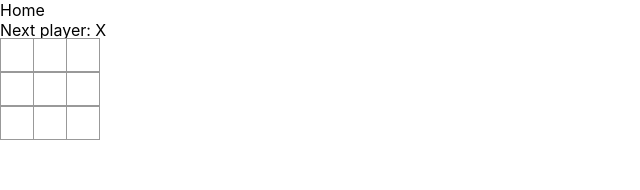
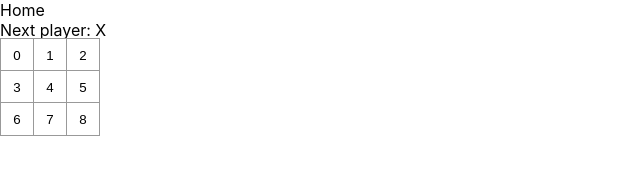
Before and after one commit to aShunyaOtsuki/react-tutorial, a React (Create React App) app in the folder my-app/: page /home in a window 1280 px wide. Shown: the top 190 px of the page, without its empty margins (0-640 px from the left). Built offline with nearby package versions, Linux system fonts and the light colour scheme.

Commit message:
imp: use props

```diff
--- a/my-app/src/Home.tsx
+++ b/my-app/src/Home.tsx
@@ -1,5 +1,9 @@
-const Square = () => {
-  return <button className="square"></button>;
+const Square = ({ value }: { value: number }) => {
+  return (
+    <button className="square" onClick={() => console.log("click")}>
+      {value}
+    </button>
+  );
 };
 
 const Board = () => {
@@ -9,19 +13,19 @@ const Board = () => {
     <div>
       <div className="status">{status}</div>
       <div className="board-row">
-        <Square />
-        <Square />
-        <Square />
+        <Square value={0} />
+        <Square value={1} />
+        <Square value={2} />
       </div>
       <div className="board-row">
-        <Square />
-        <Square />
-        <Square />
+        <Square value={3} />
+        <Square value={4} />
+        <Square value={5} />
       </div>
       <div className="board-row">
-        <Square />
-        <Square />
-        <Square />
+        <Square value={6} />
+        <Square value={7} />
+        <Square value={8} />
       </div>
     </div>
   );
```
